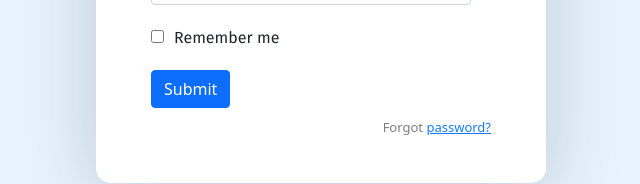
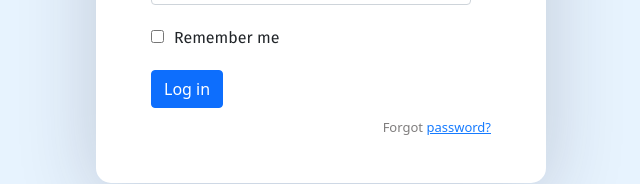
Before and after one commit to NoyNoya/moveo, a React (Create React App) app: page / in a window 1280 px wide. Shown: the part 433-617 px from the top of the page, without its empty margins (319-959 px from the left). Built offline with nearby package versions, Linux system fonts and the light colour scheme; no server answers.

Commit message:
Prevent default

```diff
--- a/src/components/login.component.js
+++ b/src/components/login.component.js
@@ -41,7 +41,10 @@ export default function Login() {
             <button
             type="submit"
             className="btn btn-primary btn-block"
-            onClick={() => signInWithEmailAndPassword(email, password)}>Submit</button>
+            onClick={(e) => {
+                e.preventDefault();
+                signInWithEmailAndPassword(email, password);
+            }}>Log in</button>
             <p className="forgot-password text-right">
                 Forgot <a href="#">password?</a>
             </p>
```
